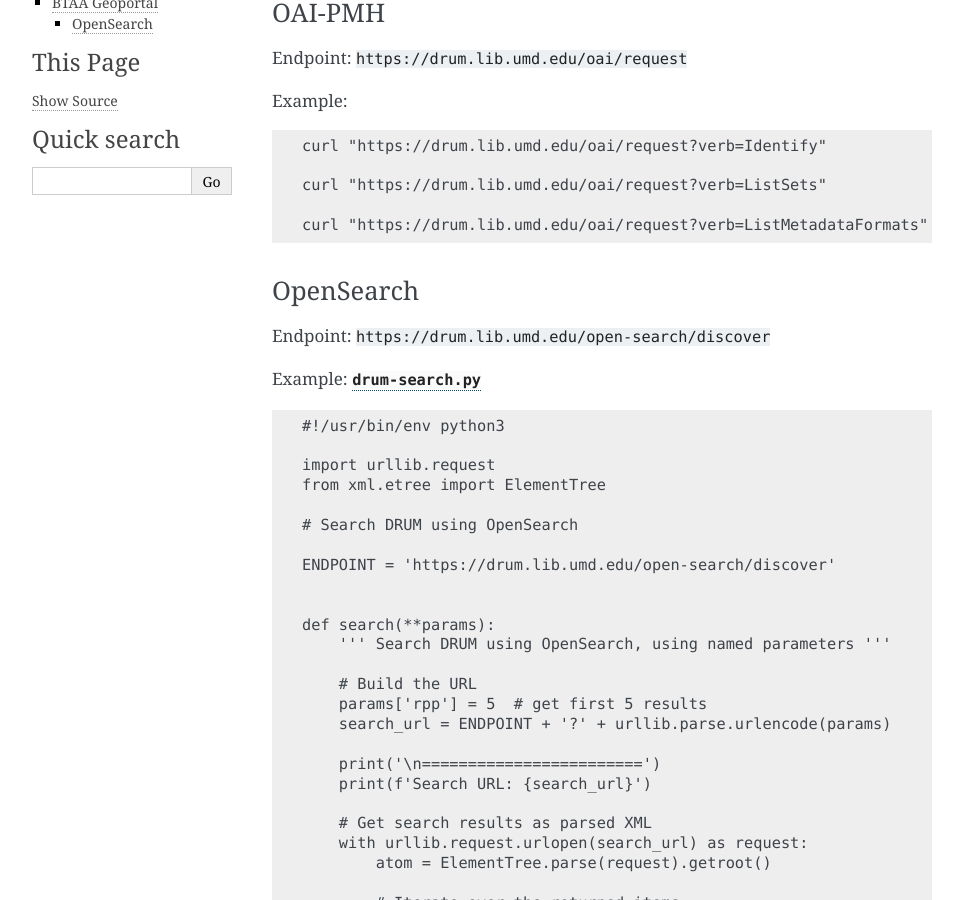
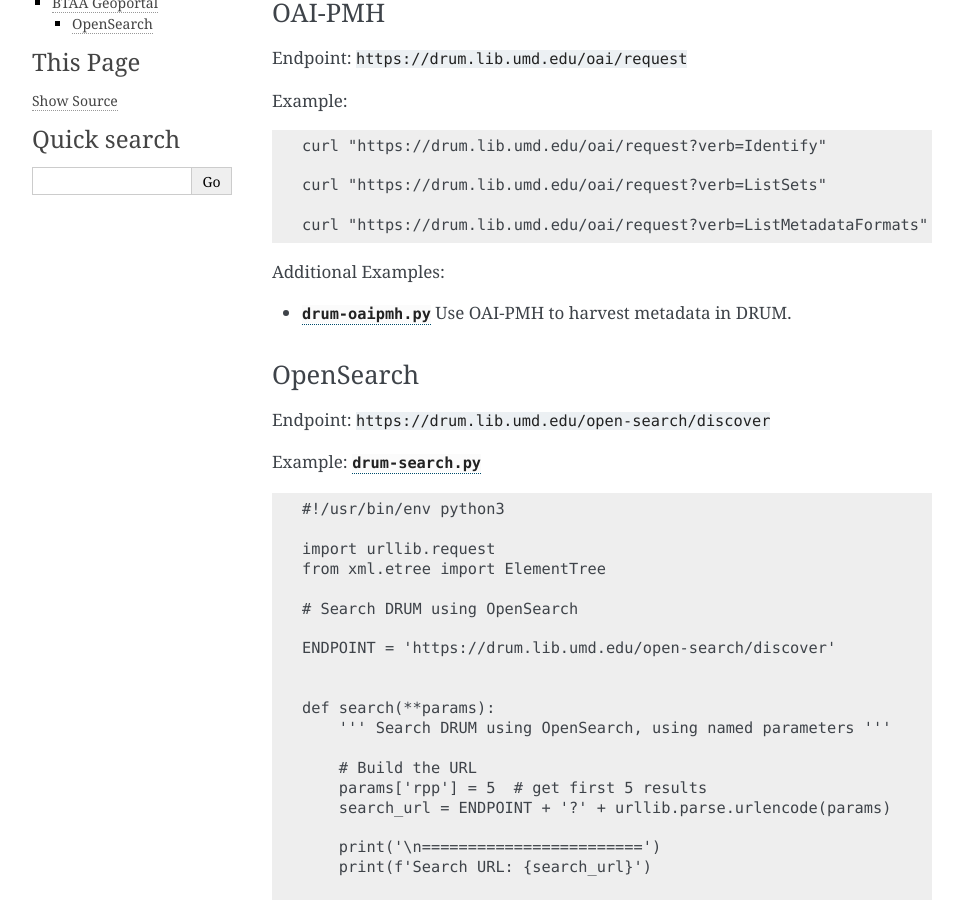
Before and after one commit to wallberg-umd/umd-lib-opendata, a Sphinx documentation site: the page built from source/services.rst, in a window 1280 px wide and 900 px high, scrolled down 346 px. Shown: the whole window, without its empty margins (148-1111 px from the left). Built offline with Sphinx 7.4.7, drawn with Linux system fonts in a browser that asks for light colours; some of the changed lines change nothing that is shown.

Commit message:
Add DRUM OAI-PMH example code

```diff
--- a/requirements.txt
+++ b/requirements.txt
@@ -6,12 +6,15 @@
 idna==3.4
 imagesize==1.4.1
 Jinja2==3.1.2
+lxml==4.9.2
 MarkupSafe==2.1.2
 packaging==23.0
 pycodestyle==2.10.0
 Pygments==2.14.0
+pyoai==2.5.0
 PyYAML==6.0
 requests==2.28.2
+six==1.16.0
 snowballstemmer==2.2.0
 Sphinx==6.1.3
 sphinx-sitemap==2.5.0
--- /dev/null
+++ b/source/code/drum-oaipmh.py
@@ -0,0 +1,19 @@
+#!/usr/bin/env python3
+
+from oaipmh.client import Client
+from oaipmh.metadata import MetadataRegistry, oai_dc_reader
+
+ENDPOINT = 'https://drum.lib.umd.edu/oai/request'
+
+registry = MetadataRegistry()
+registry.registerReader('oai_dc', oai_dc_reader)
+
+client = Client(ENDPOINT, registry)
+for n, record in enumerate(client.listRecords(metadataPrefix='oai_dc')):
+    print('----')
+    header, metadata, _ = record
+    for md in ('title', 'identifier', 'creator', 'subject'):
+        print(f"{md}: {', '.join(metadata[md])}")
+
+    if n == 10:
+        break
--- a/source/services.rst
+++ b/source/services.rst
@@ -26,6 +26,11 @@
     curl "https://drum.lib.umd.edu/oai/request?verb=ListSets"
 
     curl "https://drum.lib.umd.edu/oai/request?verb=ListMetadataFormats"
+
+Additional Examples:
+
+- :download:`drum-oaipmh.py <code/drum-oaipmh.py>` Use OAI-PMH to harvest metadata in DRUM.
+
 
 OpenSearch
 -----------
```
